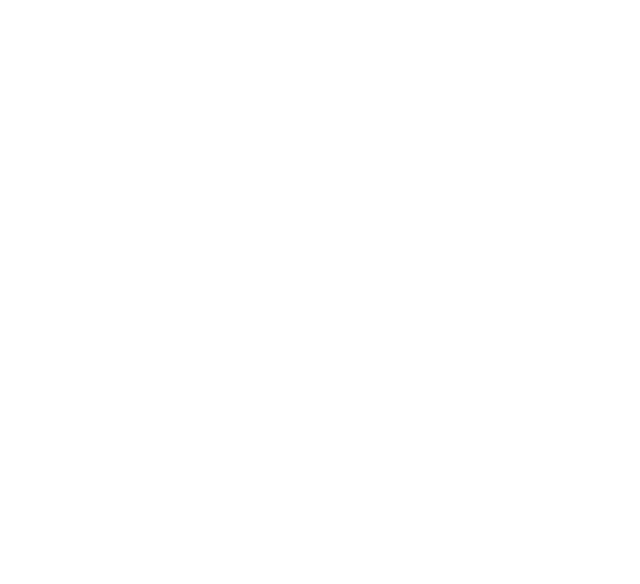
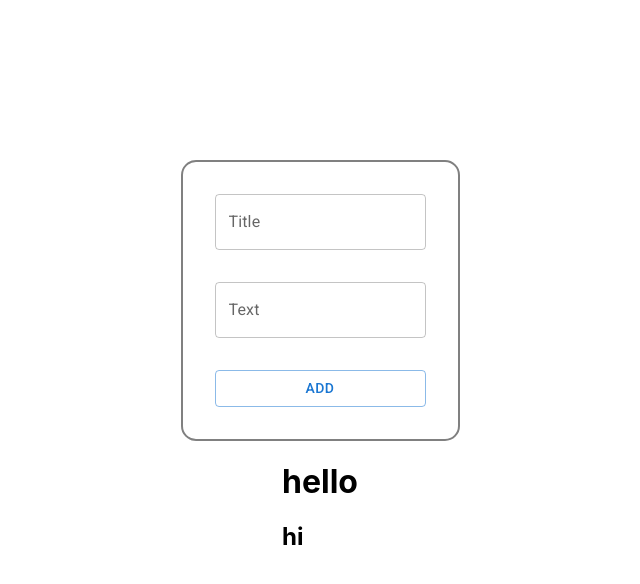
Before and after one commit to vectorg3/notes, a React (Create React App) app: page / in a window 1280 px wide. Shown: the top 584 px of the page, without its empty margins (320-960 px from the left). Built offline with nearby package versions, Linux system fonts and the light colour scheme.

Commit message:
creatin note upd

```diff
--- /dev/null
+++ b/src/components/NoteInput.jsx
@@ -0,0 +1,39 @@
+import { useState } from "react";
+import { useDispatch } from "react-redux";
+import { TextField, Button } from "@mui/material";
+import { addNote } from "../redux/slices/notes";
+import styles from "./NoteStyles.module.scss";
+
+function NoteInput() {
+  const dispatch = useDispatch();
+  const [text, setText] = useState("");
+  const [title, setTitle] = useState("");
+  const handleClick = (note) => {
+    dispatch(addNote(note));
+  };
+  return (
+    <div className={styles.note__input}>
+      <TextField
+        label="Title"
+        style={{marginBottom: '2rem'}}
+        variant="outlined"
+        value={title}
+        onChange={(e) => setTitle(e.target.value)}
+      />
+      <TextField
+        label="Text"
+        style={{marginBottom: '2rem'}}
+        variant="outlined"
+        value={text}
+        onChange={(e) => setText(e.target.value)}
+      />
+      <Button
+        variant="outlined"
+        onClick={() => handleClick({ title: title, text: text })}
+      >
+        Add
+      </Button>
+    </div>
+  );
+}
+export default NoteInput;
--- a/src/components/NoteItem.jsx
+++ b/src/components/NoteItem.jsx
@@ -1,8 +1,9 @@
 function NoteItem(props) {
+  const {title, text} = props.props;
   return (
     <div>
-      <h1>{props.title}</h1>
-      <h2>{props.text}</h2>
+      <h1>{title}</h1>
+      <h2>{text}</h2>
     </div>
   );
 }
--- /dev/null
+++ b/src/components/NoteStyles.module.scss
@@ -0,0 +1,16 @@
+.container{
+    display: flex;
+    flex-direction: column;
+    align-items: center;
+    justify-content: center;
+    width: 100%;
+    margin-top: 10rem;
+}
+.note__input{
+    display: flex;
+    flex-direction: column;
+    max-width: 50%;
+    border: 2px solid gray;
+    padding: 2rem;
+    border-radius: 15px;
+}
--- a/src/components/NotesList.jsx
+++ b/src/components/NotesList.jsx
@@ -1,19 +1,18 @@
-import { useState } from "react";
-import { useDispatch, useSelector } from "react-redux";
-import { addNote } from "../redux/slices/notes";
+import { useSelector } from "react-redux";
+import styles from "./NoteStyles.module.scss";
+import NoteInput from "./NoteInput";
 import NoteItem from "./NoteItem";
 
 function NotesList() {
-  const dispatch = useDispatch();
   const notesList = useSelector((store) => store.notes.notesList);
-  const handleClick = (note) => {
-    dispatch(addNote(note));
-    console.log(notesList);
-    console.log(Date.now());
-  };
   return (
-    <div>
-    {notesList.map((el) => <NoteItem key={el.id} props={el} />)}
+    <div className={styles.container}>
+      <NoteInput />
+      <div>
+        {notesList.map((el) => (
+          <NoteItem key={el.id} props={el} />
+        ))}
+      </div>
     </div>
   );
 }
--- a/src/redux/slices/notes.js
+++ b/src/redux/slices/notes.js
@@ -9,7 +9,7 @@ const notesSlice = createSlice({
     addNote(state, action) {
       state.notesList = [
         ...state.notesList,
-        { title: action.payload.title, text: action.payload.text },
+        { id: Date.now(), title: action.payload.title, text: action.payload.text },
       ];
     },
   },
```
